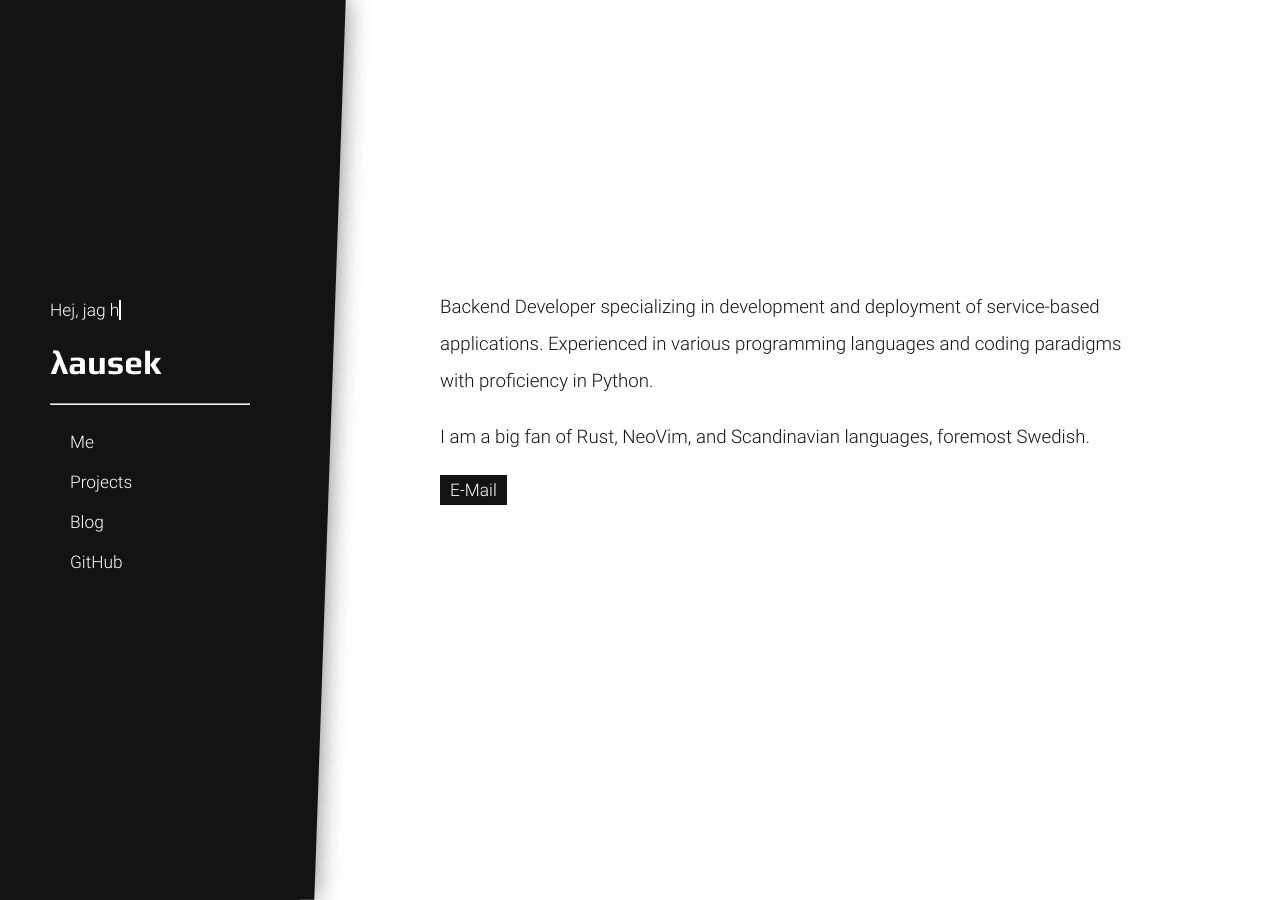
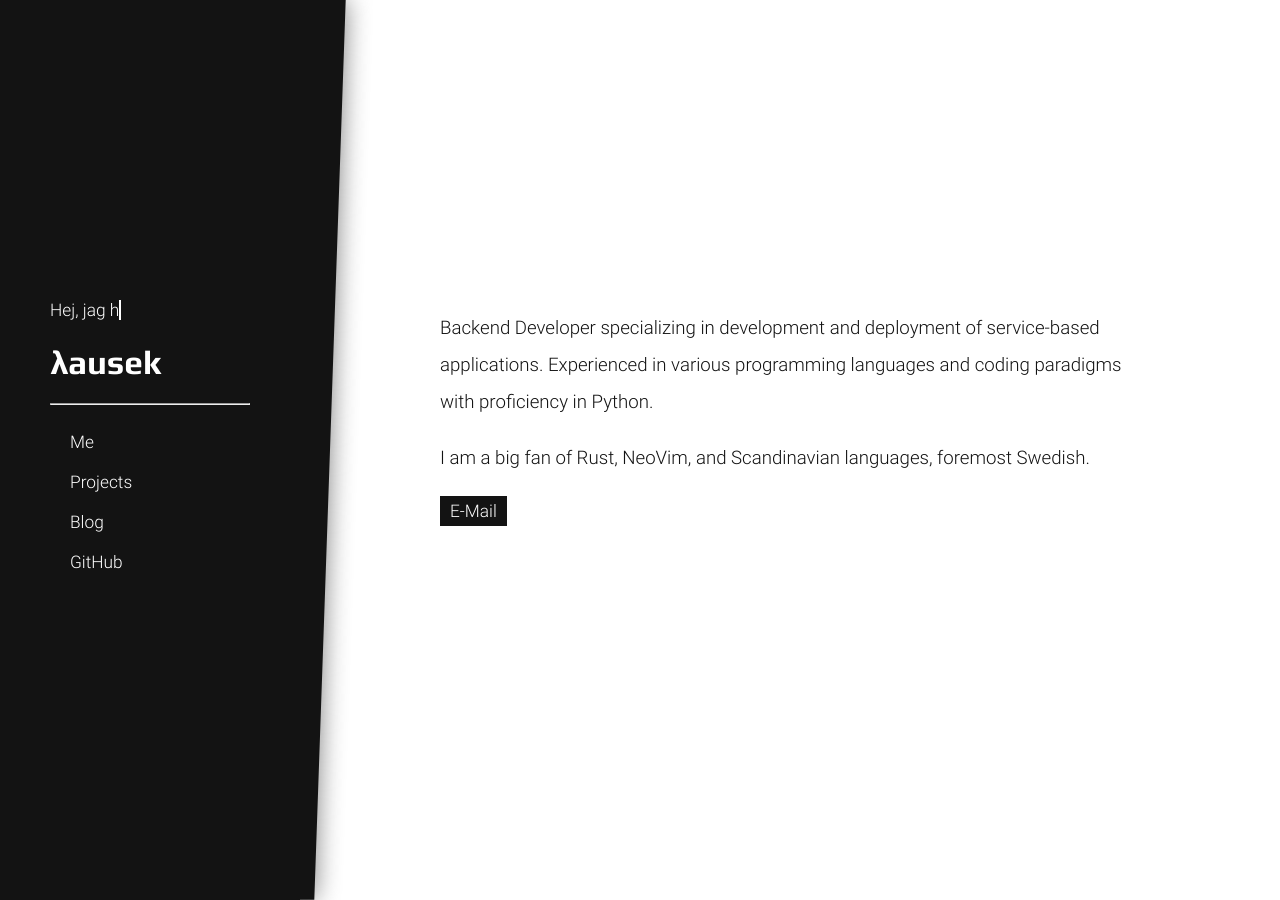
Before and after one commit to lausek/lausek.github.io, a Jekyll site: the page built from index.md, in a window 1280 px wide. Built offline with Jekyll 4.4.1, drawn with Linux system fonts in a browser that asks for light colours.

Commit message:
layout: fix right section size

```diff
--- a/css/minimal.scss
+++ b/css/minimal.scss
@@ -108,6 +108,10 @@
     justify-content: center;
 }
 
+#right-inner {
+  padding-top: 30px;
+}
+
 .mode-full #right-inner {
     display: unset !important;
 }
@@ -122,6 +126,7 @@
 #right-content {
     max-width: 700px;
     min-height: 40%;
+    max-height: 100%;
 }
 
 .project-separator {
```
